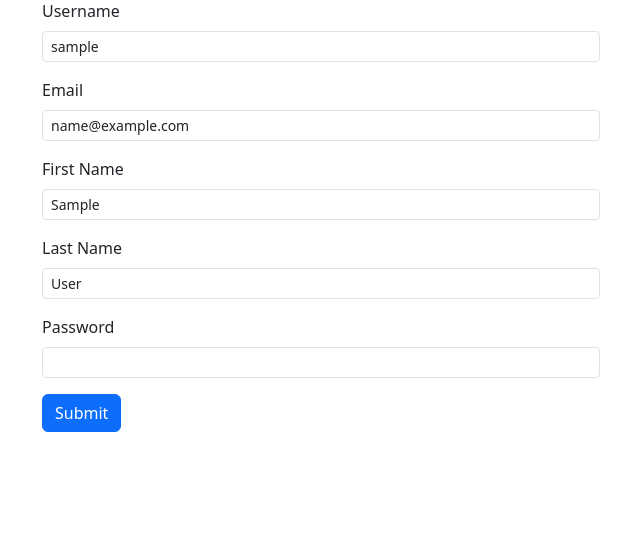
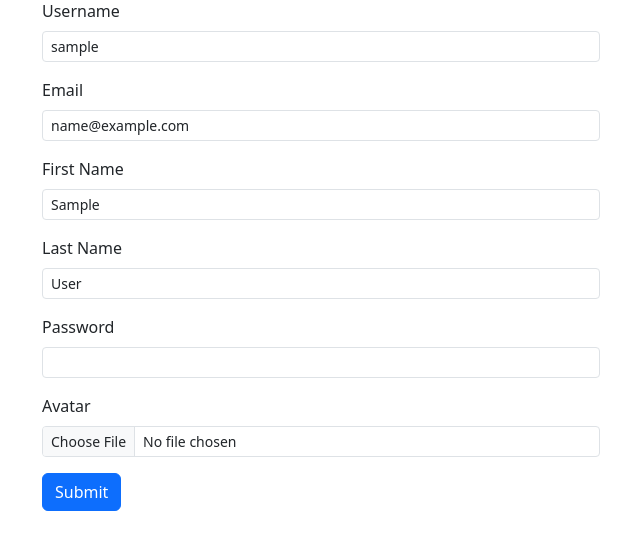
Before and after one commit to mxz-dev/twitter-clone, a Django app: page /update-user/ in a window 1280 px wide. Shown: the part 162-712 px from the top of the page, without its empty margins (319-959 px from the left). Run offline with Django 4.2, Linux system fonts and the light colour scheme; the visitor is signed in with stand-in values (Sample User, id 1); data comes from the database, SQL or seed files in the repository.

Commit message:
added profile image updating to views 'twitter/views.py'

```diff
--- a/templates/twitter/profile.html
+++ b/templates/twitter/profile.html
@@ -42,7 +42,7 @@
                 <div class="d-flex align-items-center mb-3">
                     <img src="{{profile.avatar.url}}" alt="Avatar" class="rounded-circle me-3" style="width: 100px; height: 100px;">
                     <div>
-                        <h5 class="card-title mb-0"><a href="{% url 'twitter:profile' profile.pk %}">@{{profile.user.username}}</a> <a href="{% url 'twitter:update_user' %}" type="button" class="btn btn-sm btn-primary text-white">Update User</a></h5>
+                        <h5 class="card-title mb-0"><a href="{% url 'twitter:profile' profile.pk %}">@{{profile.user.username}}</a> <a href="{% url 'twitter:update_user' %}" type="button" class="btn btn-sm btn-primary text-white">Update Account</a></h5>
                         <p class="text-muted">{{profile.user.get_full_name}}</p>
                     </div>
                 </div>
--- a/templates/twitter/update_account.html
+++ b/templates/twitter/update_account.html
@@ -5,7 +5,7 @@
 {% block content %}
 <div class="col-6 offset-3">
     <h1>Update Account</h1>
-    <form action="{% url 'twitter:update_user' %}" method="POST">
+    <form action="{% url 'twitter:update_user' %}" enctype="multipart/form-data" method="POST">
         {% csrf_token %}
         <div class="mb-3">
           <label for="usernameInput" class="form-label">Username</label>
@@ -27,6 +27,10 @@
           <label for="passwordInput" class="form-label">Password</label>
           <input type="password" class="form-control form-control-sm" name="password" id="passwordInput">
         </div>
+        <div class="mb-3">
+          <label for="ImageInput" class="form-label">Avatar</label>
+          <input type="file" class="form-control form-control-sm" name="avatar" id="ImageInput">
+        </div>
         <button type="submit" class="btn btn-primary">Submit</button>
       </form>
 </div>
--- a/twitter/models.py
+++ b/twitter/models.py
@@ -15,6 +15,6 @@ class Profile(models.Model):
     user = models.OneToOneField(User, on_delete=models.CASCADE)
     follows = models.ManyToManyField('self', related_name='followed_by', symmetrical=False, blank=True)
     last_change = models.DateTimeField(auto_now=True)
-    avatar = models.ImageField(upload_to='avatars/', null=True, blank=True)
+    avatar = models.ImageField(upload_to='avatars/', null=True, blank=True, default='avatars/default.jpg')
     def __str__(self):
         return self.user.username
--- a/twitter/views.py
+++ b/twitter/views.py
@@ -2,10 +2,10 @@ from django.shortcuts import render, redirect, get_object_or_404
 from django.urls import reverse
 from django.contrib import messages
 from twitter.models import Profile, Tweets
-from .forms import FollowForm, TweetForm, UserUpdateForm
+from .forms import FollowForm, TweetForm, UserUpdateForm, UserAvatarUpdateForm
 from django.contrib.auth import authenticate, login, logout
 from django.contrib.auth.decorators import login_required
-from django.contrib.auth.forms import UserCreationForm, UserChangeForm
+from django.contrib.auth.forms import UserCreationForm
 from django.contrib.auth.models import User
 
 def login_user(request):
@@ -48,16 +48,19 @@ def register_user(request):
 @login_required
 def update_user(request):
     current_user = User.objects.get(id=request.user.id)
+    current_user_profile = Profile.objects.get(user__id=request.user.id)
     if request.method == 'POST':
-        form = UserUpdateForm(request.POST, instance=current_user)
-        if form.is_valid():
-            form.save()
+        user_form = UserUpdateForm(request.POST or None, request.FILES or None, instance=current_user)
+        avatar_form = UserAvatarUpdateForm(request.POST or None, request.FILES or None,  instance=current_user_profile)
+        if user_form.is_valid() and avatar_form.is_valid():
+            user_form.save()
+            avatar_form.save()
             login(request, current_user)
             messages.success(request, 'Account updated successfuly.')
             return redirect(reverse('twitter:update_user'))
         else:
             messages.success(request, 'An error occured during Updating Account. Please try again.')
-            print(form.errors)
+            print(user_form.errors)
             return redirect(reverse('twitter:update_user'))
     return render(request, 'twitter/update_account.html', {"user":current_user})
 
```
Also changed, not shown: twitter/forms.py (+6 -1 lines).
